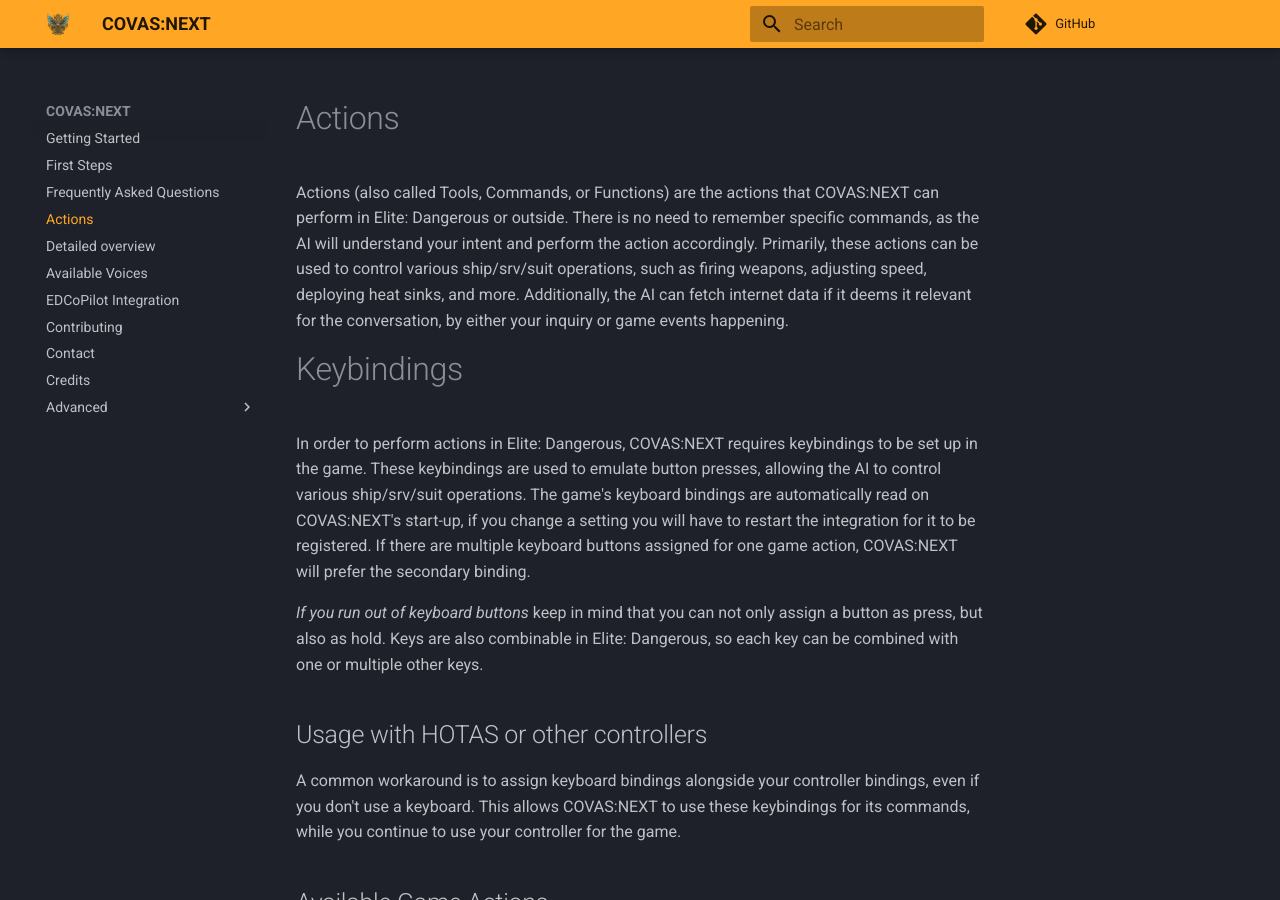
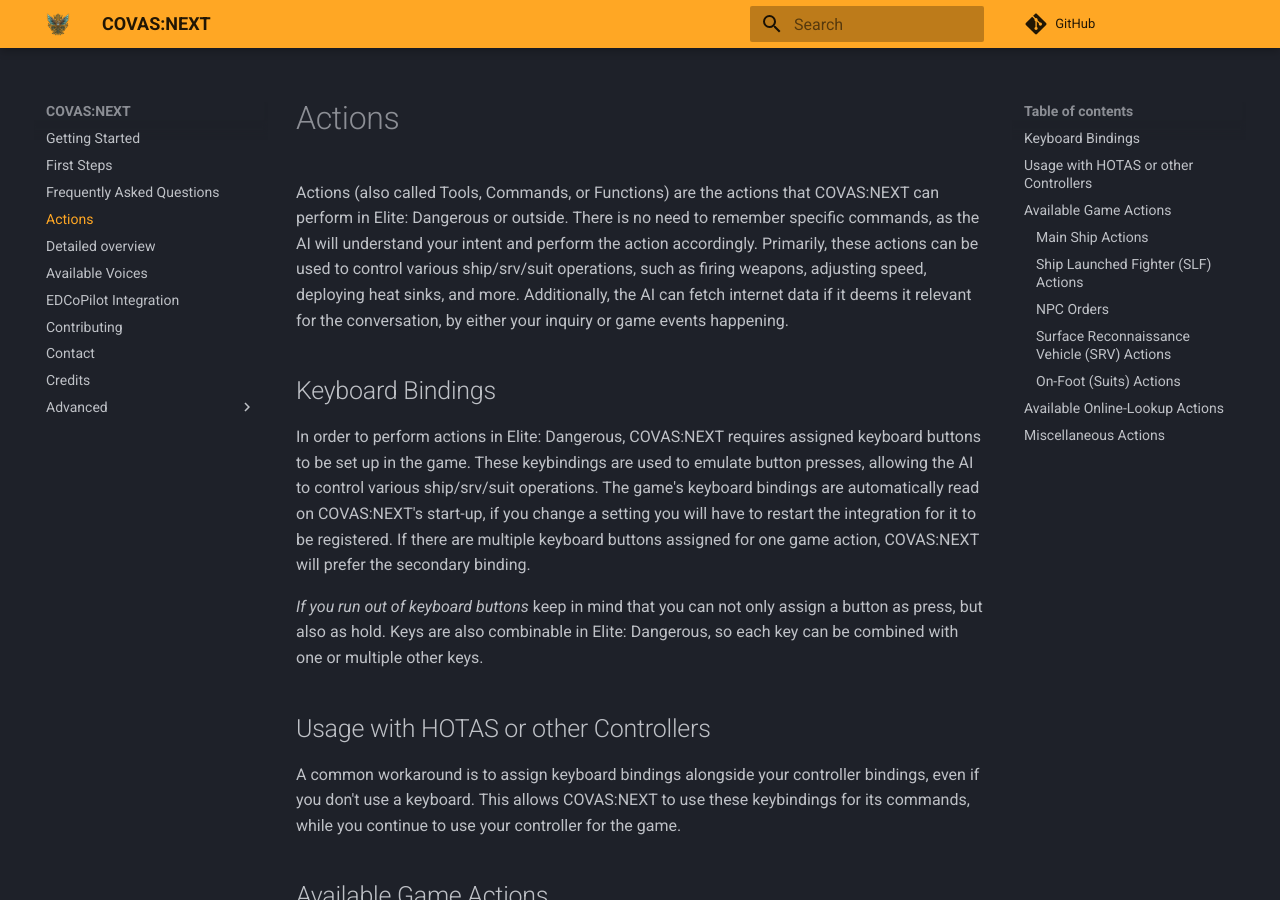
Before and after one commit to RatherRude/Elite-Dangerous-AI-Integration, an MkDocs documentation site: the page built from docs/20_actions.md, in a window 1280 px wide and 900 px high. Built offline with MkDocs 1.6.1 and Material for MkDocs 9.7.7, drawn with Linux system fonts in a browser that asks for light colours; comment, search, counter and statistics services are not loaded.

```diff
--- a/docs/20_actions.md
+++ b/docs/20_actions.md
@@ -3,14 +3,14 @@
 Primarily, these actions can be used to control various ship/srv/suit operations, such as firing weapons, adjusting speed, deploying heat sinks, and more.
 Additionally, the AI can fetch internet data if it deems it relevant for the conversation, by either your inquiry or game events happening.
 
-# Keybindings
-In order to perform actions in Elite: Dangerous, COVAS:NEXT requires keybindings to be set up in the game. These keybindings are used to emulate button presses, allowing the AI to control various ship/srv/suit operations.
+## Keyboard Bindings
+In order to perform actions in Elite: Dangerous, COVAS:NEXT requires assigned keyboard buttons to be set up in the game. These keybindings are used to emulate button presses, allowing the AI to control various ship/srv/suit operations.
 The game's keyboard bindings are automatically read on COVAS:NEXT's start-up, if you change a setting you will have to restart the integration for it to be registered.
 If there are multiple keyboard buttons assigned for one game action, COVAS:NEXT will prefer the secondary binding.
 
 *If you run out of keyboard buttons* keep in mind that you can not only assign a button as press, but also as hold. Keys are also combinable in Elite: Dangerous, so each key can be combined with one or multiple other keys.
 
-## Usage with HOTAS or other controllers
+## Usage with HOTAS or other Controllers
 A common workaround is to assign keyboard bindings alongside your controller bindings, even if you don't use a keyboard. This allows COVAS:NEXT to use these keybindings for its commands, while you continue to use your controller for the game.
 
 ## Available Game Actions
```
